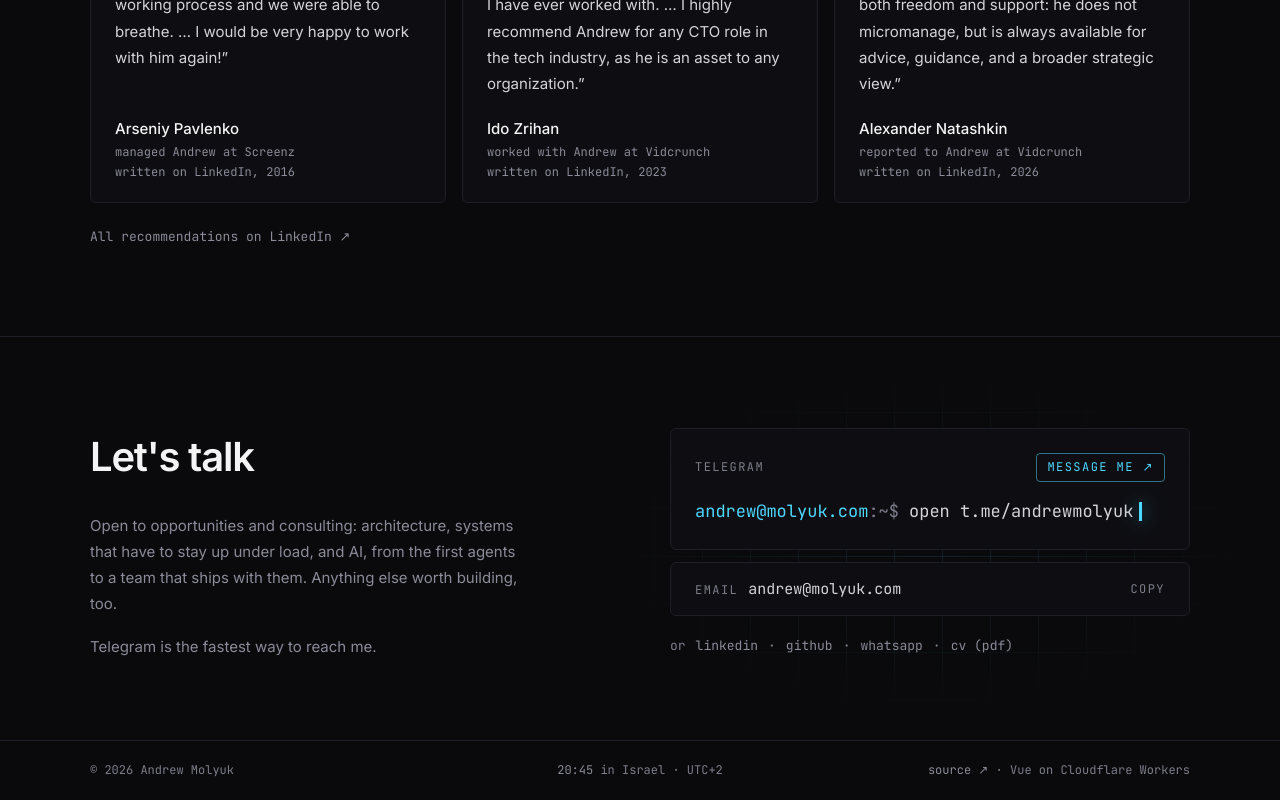
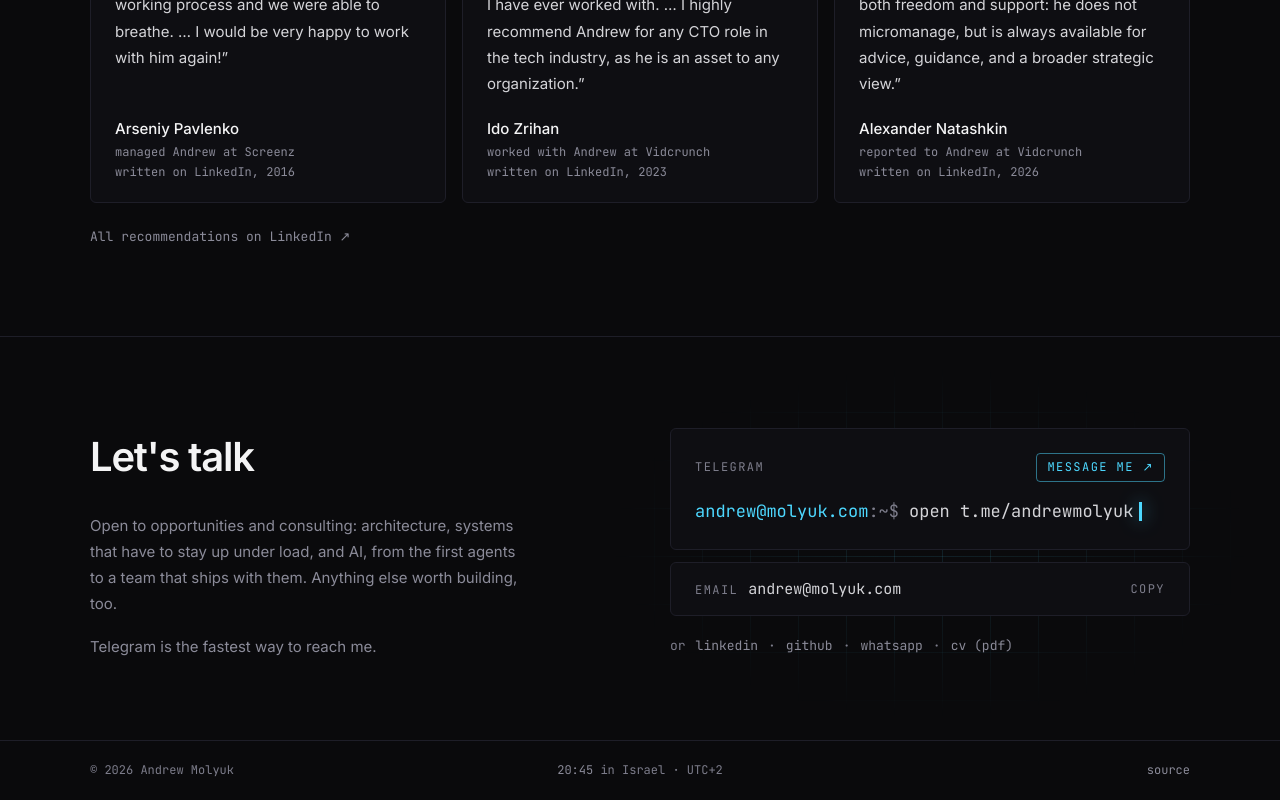
Before and after one commit to andrewmolyuk/andrew.molyuk.com, a Vue app: page / in a window 1280 px wide. Shown: the part 5295-6095 px from the top of the page. Built offline with nearby package versions, Linux system fonts and the light colour scheme.

Commit message:
feat(footer): just "source", without the stack or an arrow

```diff
--- a/src/components/AppFooter.vue
+++ b/src/components/AppFooter.vue
@@ -41,9 +41,8 @@ onBeforeUnmount(() => clearInterval(timer))
           target="_blank"
           rel="noopener noreferrer"
           class="text-muted hover:text-accent transition-colors duration-200"
-          >source ↗</a
+          >source</a
         >
-        · Vue on Cloudflare Workers
       </span>
     </div>
   </footer>
```
